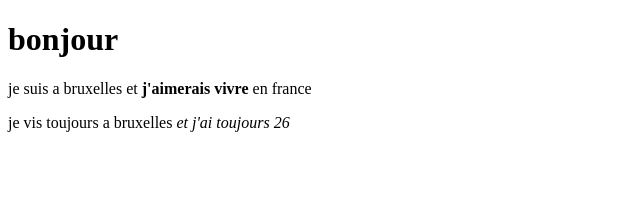
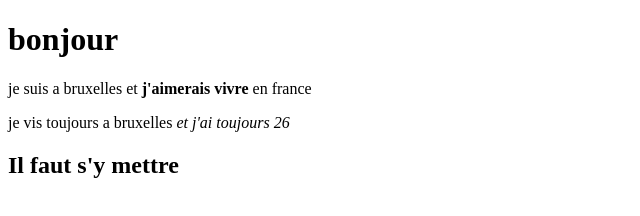
Before and after one commit to Mohabnh/sitePrefo, a plain HTML site: page index.html in a window 1280 px wide. Shown: the whole page, without its empty margins (0-640 px from the left). Drawn offline with Linux system fonts and the light colour scheme.

Commit message:
Deuxieme tritre

```diff
--- a/index.html
+++ b/index.html
@@ -8,5 +8,6 @@
         <h1>bonjour</h1>
         <P> je suis a bruxelles et <strong> j'aimerais vivre</strong> en france </P>
         <p> je vis toujours a bruxelles <em>et j'ai toujours 26</em></p>
+        <h2>Il faut s'y mettre</h2>
     </body>
 </html>
```
